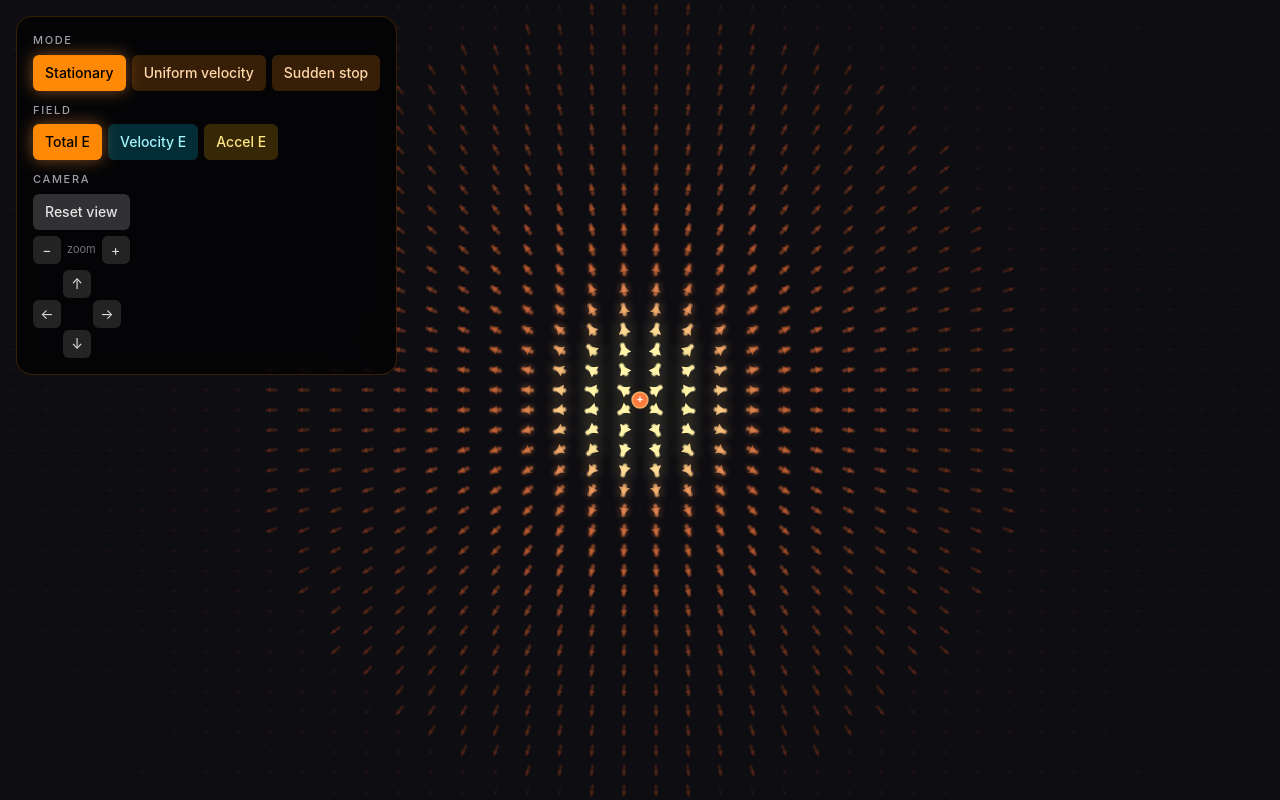
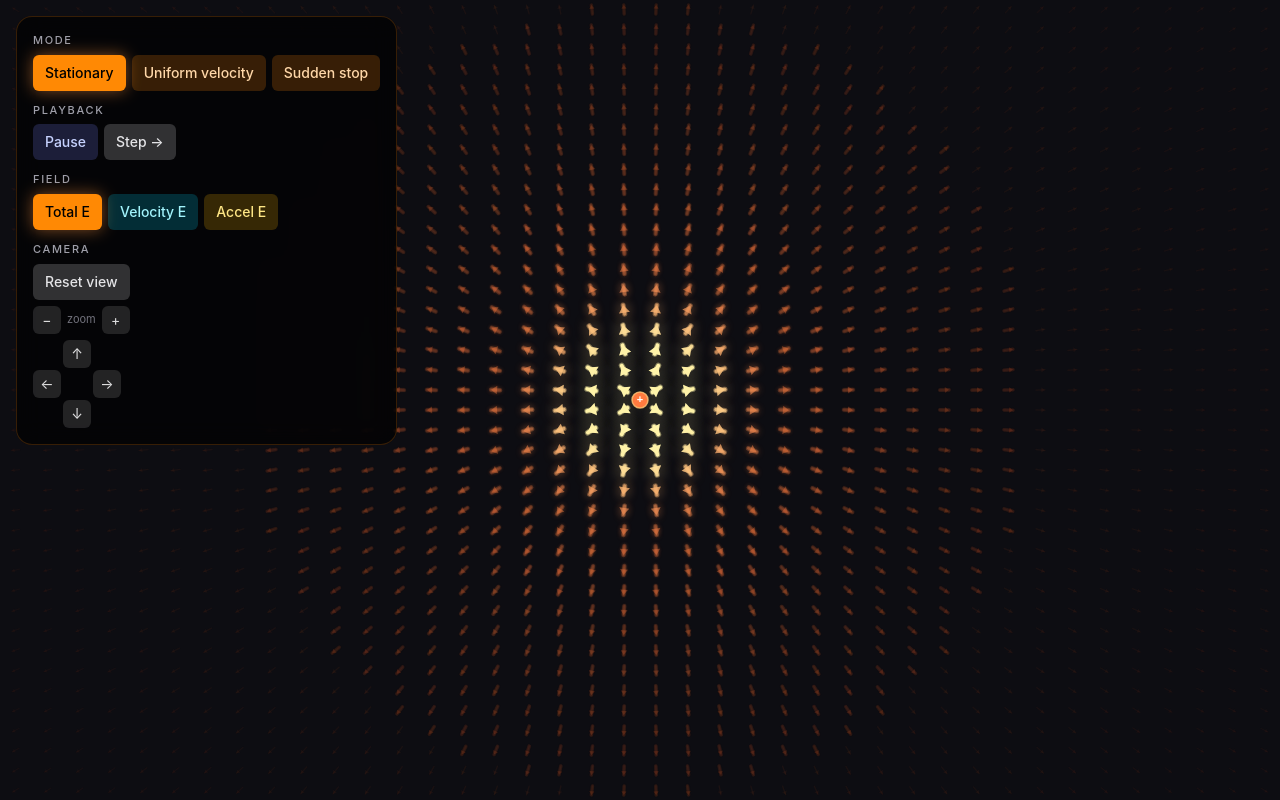
Before and after one commit to gowanuslobster/charge-radiation-sandbox, a React (Vite) app: page / in a window 1280 px wide. Built offline with nearby package versions, Linux system fonts and the light colour scheme.

Commit message:
implemented play/pause and step forward controls

```diff
--- a/src/components/ChargeRadiationSandbox.tsx
+++ b/src/components/ChargeRadiationSandbox.tsx
@@ -89,6 +89,22 @@ export function ChargeRadiationSandbox() {
   const demoModeRef = useRef(demoMode);
   useEffect(() => { demoModeRef.current = demoMode; }, [demoMode]);
 
+  // Pause / step-forward state.
+  // isPausedRef is read inside the RAF closure; isPaused drives the button label.
+  // pendingStepRef signals the next tick to advance by STEP_DT and then stop again.
+  const [isPaused, setIsPaused] = useState(false);
+  const isPausedRef = useRef(false);
+  const pendingStepRef = useRef(false);
+
+  const togglePause = useCallback(() => {
+    isPausedRef.current = !isPausedRef.current;
+    setIsPaused(isPausedRef.current);
+  }, []);
+
+  const stepForward = useCallback(() => {
+    pendingStepRef.current = true;
+  }, []);
+
   // ─── Seeding ────────────────────────────────────────────────────────────────
 
   const reseed = useCallback((mode: DemoMode, db: WorldBounds) => {
@@ -149,10 +165,19 @@ export function ChargeRadiationSandbox() {
       // Step 0: initialization guard — no-op until first reseed completes.
       if (!hasSeededRef.current) return;
 
-      // Steps 1-2: advance simulation time, capped to 50 ms to prevent spiral-of-death
-      // when the tab is hidden (browsers throttle RAF on hidden tabs).
-      const dt = Math.min(wallTime - lastWallTimeRef.current, 50) / 1000;
+      // Steps 1-2: advance simulation time.
+      // lastWallTimeRef is always updated, even when paused, so resume is seamless.
+      // dt is capped to 50 ms to prevent spiral-of-death when the tab is hidden.
+      const rawDt = Math.min(wallTime - lastWallTimeRef.current, 50) / 1000;
       lastWallTimeRef.current = wallTime;
+
+      // Pause / step-forward: when paused and no step is pending, freeze here.
+      // When a step is pending, advance by one fixed step (≈1/30 s) and stop again.
+      const STEP_DT = 1 / 30;
+      if (isPausedRef.current && !pendingStepRef.current) return;
+      const dt = isPausedRef.current ? STEP_DT : rawDt;
+      if (isPausedRef.current) pendingStepRef.current = false;
+
       simTimeRef.current += dt;
 
       // Step 3: sample source state.
@@ -265,8 +290,11 @@ export function ChargeRadiationSandbox() {
       <ControlPanel
         demoMode={demoMode}
         fieldLayer={fieldLayer}
+        isPaused={isPaused}
         onDemoModeChange={setDemoMode}
         onFieldLayerChange={setFieldLayer}
+        onPauseToggle={togglePause}
+        onStepForward={stepForward}
         onResetView={resetCamera}
         onZoomIn={() => zoomAtCenter(zoom * 1.5)}
         onZoomOut={() => zoomAtCenter(zoom / 1.5)}
--- a/src/components/ControlPanel.tsx
+++ b/src/components/ControlPanel.tsx
@@ -13,8 +13,11 @@ type FieldLayer = 'total' | 'vel' | 'accel';
 type Props = {
   demoMode: DemoMode;
   fieldLayer: FieldLayer;
+  isPaused: boolean;
   onDemoModeChange: (mode: DemoMode) => void;
   onFieldLayerChange: (layer: FieldLayer) => void;
+  onPauseToggle: () => void;
+  onStepForward: () => void;
   onResetView: () => void;
   onZoomIn: () => void;
   onZoomOut: () => void;
@@ -31,8 +34,9 @@ const TOGGLE_BASE = 'rounded-md px-3 py-2 text-sm font-medium transition-all dur
 const ICON_BASE = 'flex h-7 w-7 items-center justify-center rounded-md text-sm text-white/85 bg-white/[0.12] hover:bg-white/20 transition-colors duration-200';
 
 export function ControlPanel({
-  demoMode, fieldLayer,
+  demoMode, fieldLayer, isPaused,
   onDemoModeChange, onFieldLayerChange,
+  onPauseToggle, onStepForward,
   onResetView, onZoomIn, onZoomOut,
   onPanLeft, onPanRight, onPanUp, onPanDown,
 }: Props) {
@@ -60,6 +64,23 @@ export function ControlPanel({
               ? 'bg-orange-400 text-black shadow-[0_0_16px_rgba(251,146,60,0.5)]'
               : 'bg-orange-400/20 text-orange-200 hover:bg-orange-400/35'}`}>
             Sudden stop
+          </button>
+        </div>
+      </div>
+
+      {/* Playback */}
+      <div>
+        <p className="mb-1.5 text-[11px] font-medium uppercase tracking-[0.15em] text-zinc-400">Playback</p>
+        <div className="flex gap-1.5">
+          <button type="button" onClick={onPauseToggle}
+            className={`${TOGGLE_BASE} ${isPaused
+              ? 'bg-indigo-300 text-black shadow-[0_0_16px_rgba(165,180,252,0.45)]'
+              : 'bg-indigo-400/20 text-indigo-200 hover:bg-indigo-400/35'}`}>
+            {isPaused ? 'Resume' : 'Pause'}
+          </button>
+          <button type="button" onClick={onStepForward}
+            className="rounded-md px-3 py-2 text-sm font-medium bg-zinc-200/20 text-zinc-200 hover:bg-zinc-200/32 transition-colors duration-200">
+            Step →
           </button>
         </div>
       </div>
```
Also changed, not shown: 1 other file (tests, documents, lock files or other folders).
